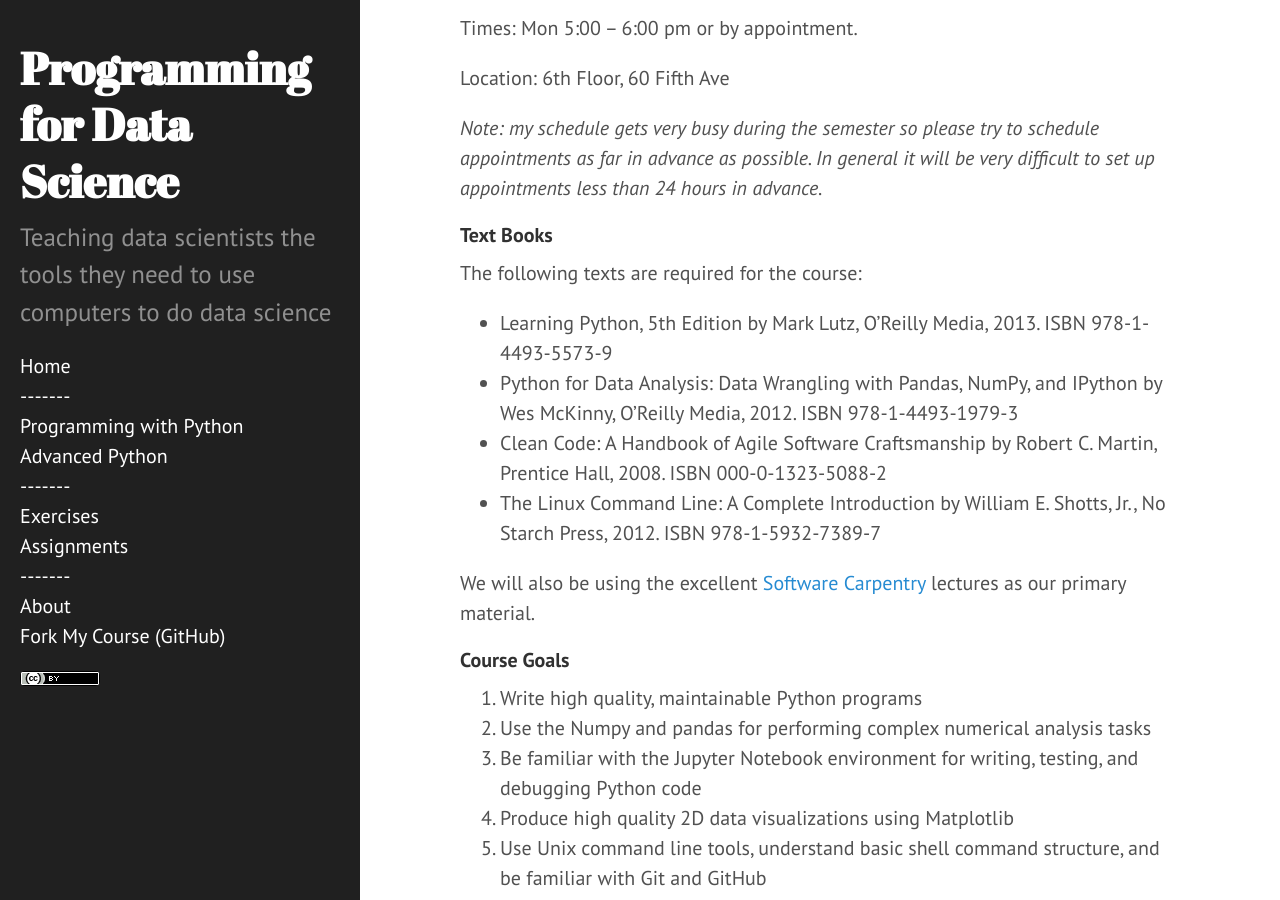
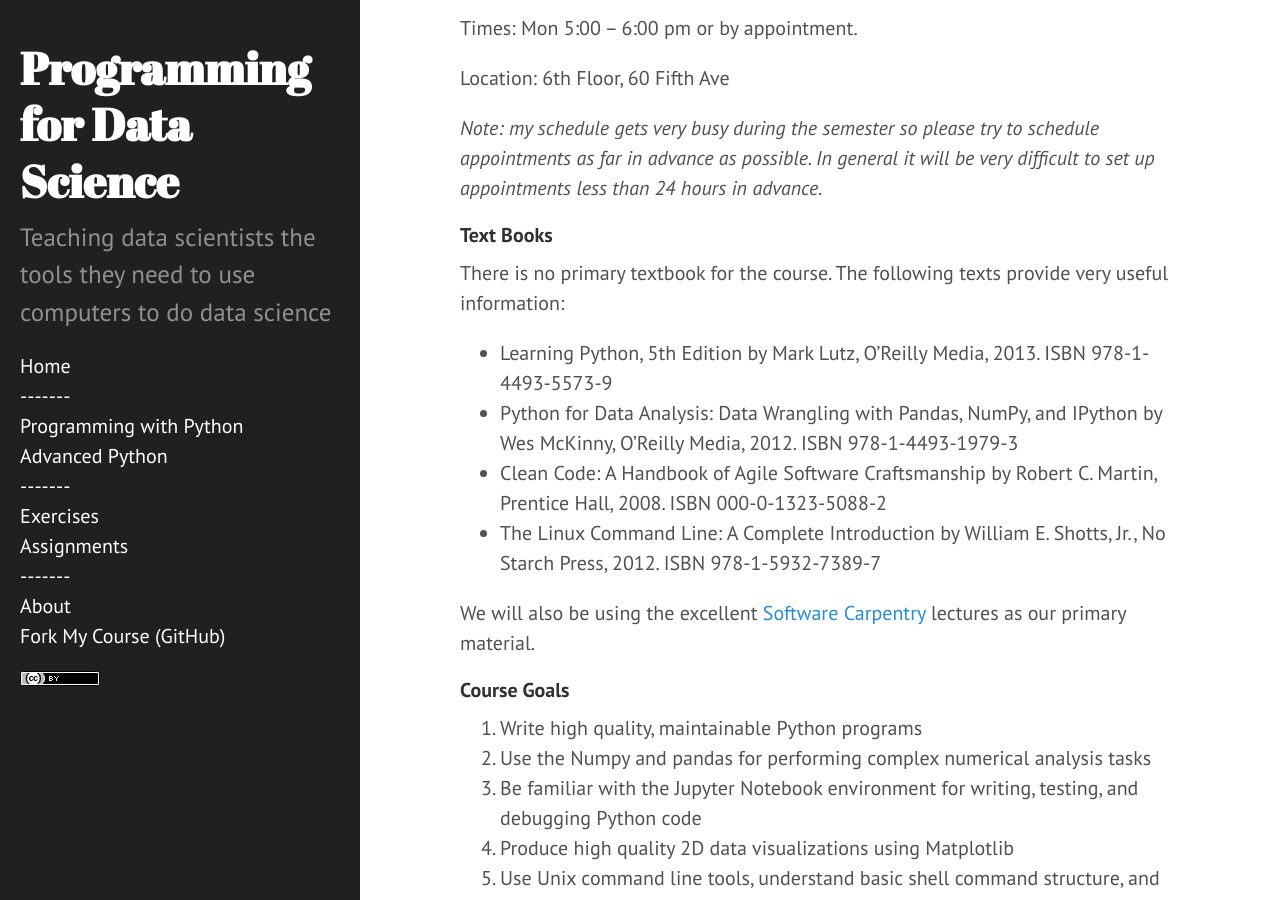
Before and after one commit to nyu-cds/courses, a Jekyll site: the page built from syllabus/programming-syllabus.md, in a window 1280 px wide and 900 px high, scrolled down 537 px. Built offline with Jekyll 4.4.1, drawn with Linux system fonts in a browser that asks for light colours.

Commit message:
Update programming-syllabus.md

```diff
--- a/syllabus/programming-syllabus.md
+++ b/syllabus/programming-syllabus.md
@@ -35,7 +35,7 @@
 
 #### Text Books
 
-The following texts are required for the course:
+There is no primary textbook for the course. The following texts provide very useful information:
 
 * Learning Python, 5th Edition by Mark Lutz, O'Reilly Media, 2013. ISBN 978-1-4493-5573-9
 * Python for Data Analysis: Data Wrangling with Pandas, NumPy, and IPython by Wes McKinny, O'Reilly Media, 2012. ISBN 978-1-4493-1979-3
```
